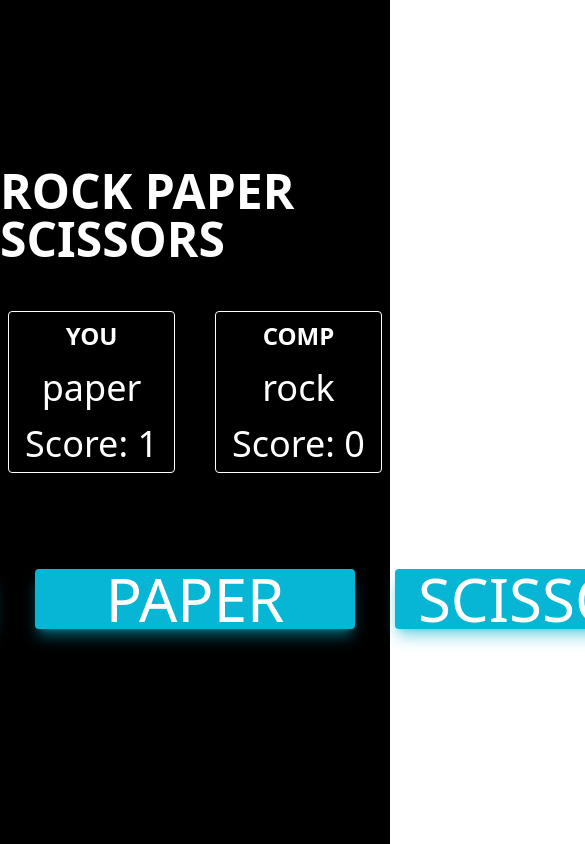
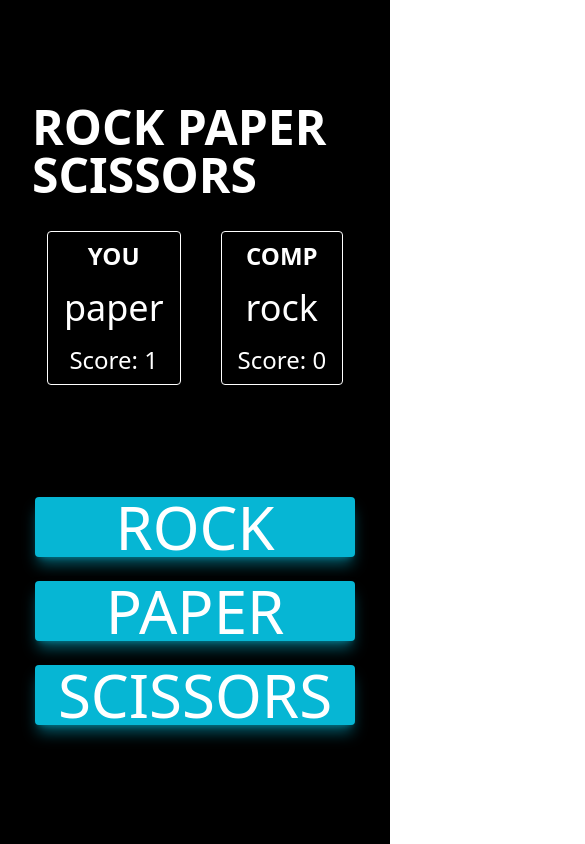
Before and after one commit to hasin202/rock-paper-scissors, a plain HTML site: page index.html in a window 390 px wide. Both pictures are taken after a click on the button "PAPER". Shown: the top 844 px of the page, 585 px wide, since content can reach past the window. Drawn offline with nearby package versions, Linux system fonts and the light colour scheme.

Commit message:
updated for mobile

```diff
--- a/index.html
+++ b/index.html
@@ -10,19 +10,23 @@
     <link rel="stylesheet" href="" />
     <script src="https://cdn.tailwindcss.com"></script>
   </head>
-  <body>
+  <body class="m-0 p-0">
     <div
       class="w-full h-screen flex flex-col items-center justify-center bg-black gap-y-12"
     >
       <div
         id="text-output-container"
-        class="flex flex-col items-center justify-center gap-y-12"
+        class="flex flex-col items-center justify-center gap-y-8 p-8"
       >
-        <p class="font-bold text-white text-5xl">ROCK PAPER SCISSORS</p>
+        <p class="flex items-center font-bold text-white text-5xl">
+          ROCK PAPER SCISSORS
+        </p>
         <div id="card-container" class="flex gap-x-10"></div>
         <div id="messageContainer"></div>
       </div>
-      <div class="buttons w-fit flex gap-x-10"></div>
+      <div
+        class="buttons w-fit flex flex-col gap-y-6 md:flex-row gap-x-10"
+      ></div>
       <div class="restart-Button w-fit flex gap-x-10"></div>
     </div>
     <script src="script.js" async defer></script>
--- a/script.js
+++ b/script.js
@@ -76,11 +76,13 @@ const getPlayerChoice = (event) => {
 const displayScore = () => {
   if (!displayPlayerScore) {
     displayPlayerScore = document.createElement("p");
+    displayPlayerScore.className = "text-2xl";
     playerChoiceBox.append(displayPlayerScore);
   }
 
   if (!displayCompScore) {
     displayCompScore = document.createElement("p");
+    displayCompScore.className = "text-2xl";
     compChoiceBox.append(displayCompScore);
   }
 
@@ -116,10 +118,6 @@ const playRound = (computerChoice, playerChoice) => {
 
   displayScore();
 
-  // console.log("---------------------");
-  // console.log(`plyr scr: ${playerScore}`);
-  // console.log(`comp scr: ${compScore}`);
-
   if (compScore === 5) {
     displayWinner("The computer won");
   }
@@ -153,7 +151,6 @@ const callAllDisplayButtons = () => {
 };
 
 function ready(callback) {
-  // in case the document is already rendered
   if (document.readyState != "loading") callback();
   else if (document.addEventListener)
     document.addEventListener("DOMContentLoaded", callback);
```
